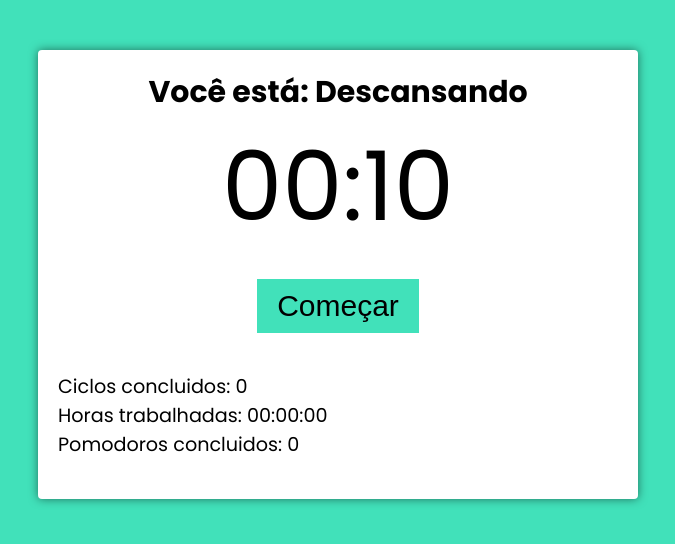
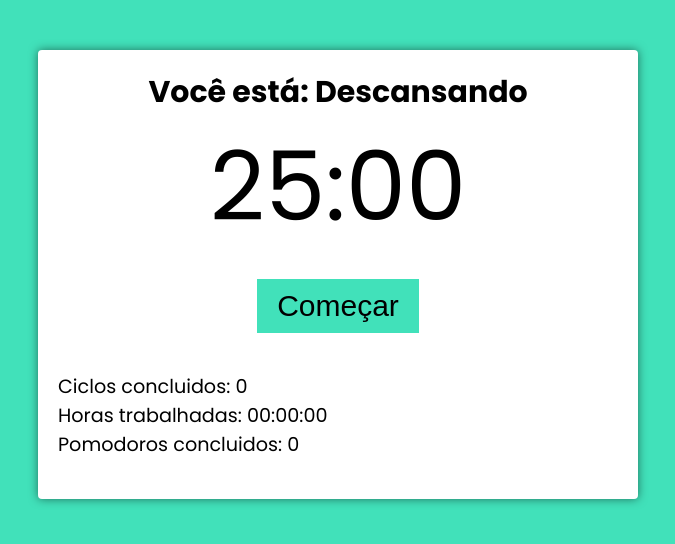
Before and after one commit to iamdevmarcos/pomodoro-web, a React (Create React App) app: page / in a window 1280 px wide. Shown: the top 544 px of the page, without its empty margins (302-977 px from the left). Built offline with nearby package versions, Linux system fonts and the light colour scheme.

Commit message:
feat: adding comments for the best understand

```diff
--- a/src/pages/Home/index.tsx
+++ b/src/pages/Home/index.tsx
@@ -7,10 +7,10 @@ const Home: React.FC = () => {
   return (
     <Container>
       <PomodoroTimer
-        defaultTime={10}
-        shortRestTime={5}
-        longRestTime={5}
-        cycles={4}
+        defaultTime={1500} // 25 minutos, Tempo de foco
+        shortRestTime={300} // 5 minutos, Tempo de descanso curto
+        longRestTime={900} // 15 minutos, Tempo de descanso longo
+        cycles={4} // A cada 4 ciclos o usuario ganha 1 descanso longo
       />
     </Container>
   );
```
